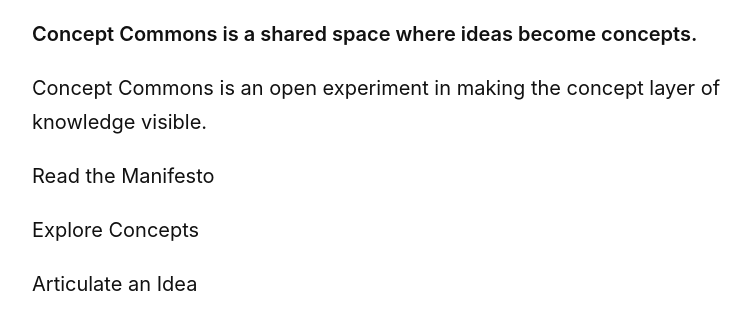
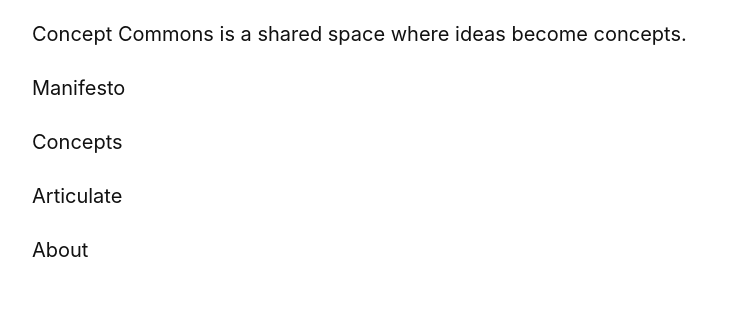
Before and after one commit to tkusachi/conceptcommons, a plain HTML site: page index.html in a window 1280 px wide. Shown: the part 151-480 px from the top of the page, without its empty margins (248-999 px from the left). Drawn offline with Linux system fonts and the light colour scheme.

Commit message:
Update index.html

```diff
--- a/index.html
+++ b/index.html
@@ -2,6 +2,7 @@
 <html lang="en">
 
 <head>
+
 <meta charset="UTF-8">
 <meta name="viewport" content="width=device-width, initial-scale=1.0">
 
@@ -15,15 +16,18 @@
 
 <h1>Concept Commons</h1>
 
-<p><strong>Concept Commons is a shared space where ideas become concepts.</strong></p>
-
 <p>
-Concept Commons is an open experiment in making the concept layer of knowledge visible.
+Concept Commons is a shared space where ideas become concepts.
 </p>
 
-<p><a href="/manifesto.html">Read the Manifesto</a></p>
-<p><a href="/concepts.html">Explore Concepts</a></p>
-<p><a href="/articulate.html">Articulate an Idea</a></p>
+<div class="nav">
+
+<p><a href="/manifesto.html">Manifesto</a></p>
+<p><a href="/concepts.html">Concepts</a></p>
+<p><a href="/articulate.html">Articulate</a></p>
+<p><a href="/about.html">About</a></p>
+
+</div>
 
 </body>
 </html>
```
